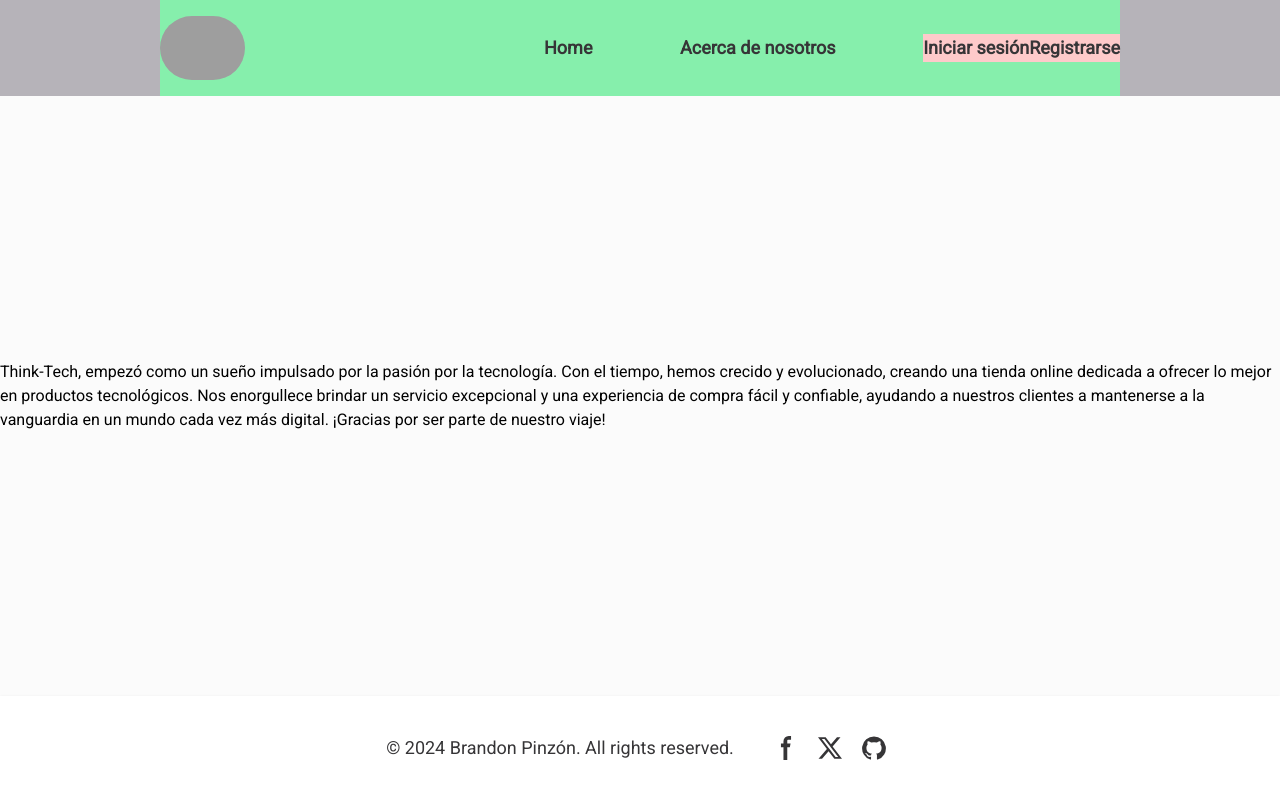
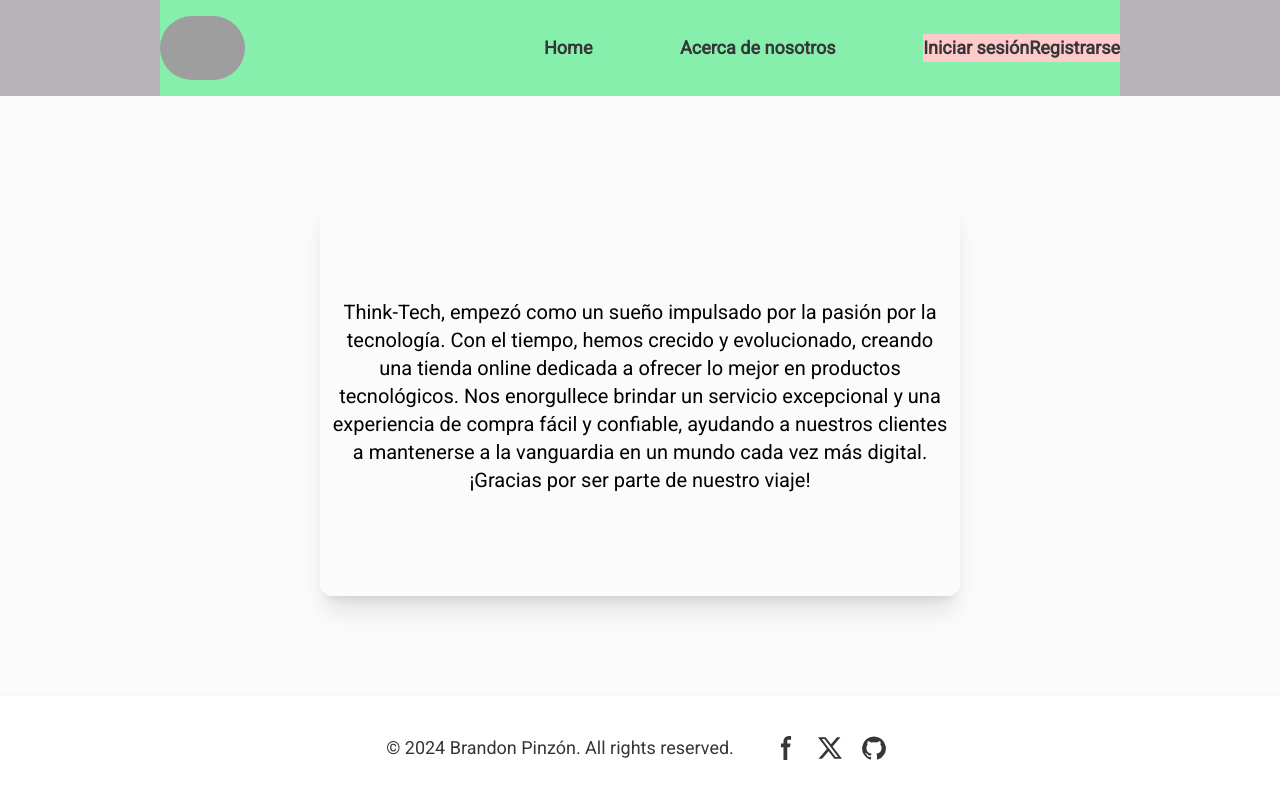
Before and after one commit to B9inzon/Think-Tech, a Next.js app in the folder front/: page /about in a window 1280 px wide. Built offline with nearby package versions, Linux system fonts and the light colour scheme; grey boxes are pictures that could not be loaded.

Commit message:
AboutView centered

```diff
--- a/front/src/views/AboutView/AboutView.tsx
+++ b/front/src/views/AboutView/AboutView.tsx
@@ -2,7 +2,7 @@ import React from 'react'
 
 const AboutView = () => {
   return (
-    <div>
+    <div className=" h-[50%] w-[50%] flex flex-col justify-center items-center rounded-xl shadow-xl p-3 text-center text-xl">
         <p>Think-Tech, empezó como un sueño impulsado por la pasión por la tecnología. Con el tiempo, hemos crecido y evolucionado, creando una tienda online dedicada a ofrecer lo mejor en productos tecnológicos. Nos enorgullece brindar un servicio excepcional y una experiencia de compra fácil y confiable, ayudando a nuestros clientes a mantenerse a la vanguardia en un mundo cada vez más digital. ¡Gracias por ser parte de nuestro viaje!</p>
     </div>
   )
```
